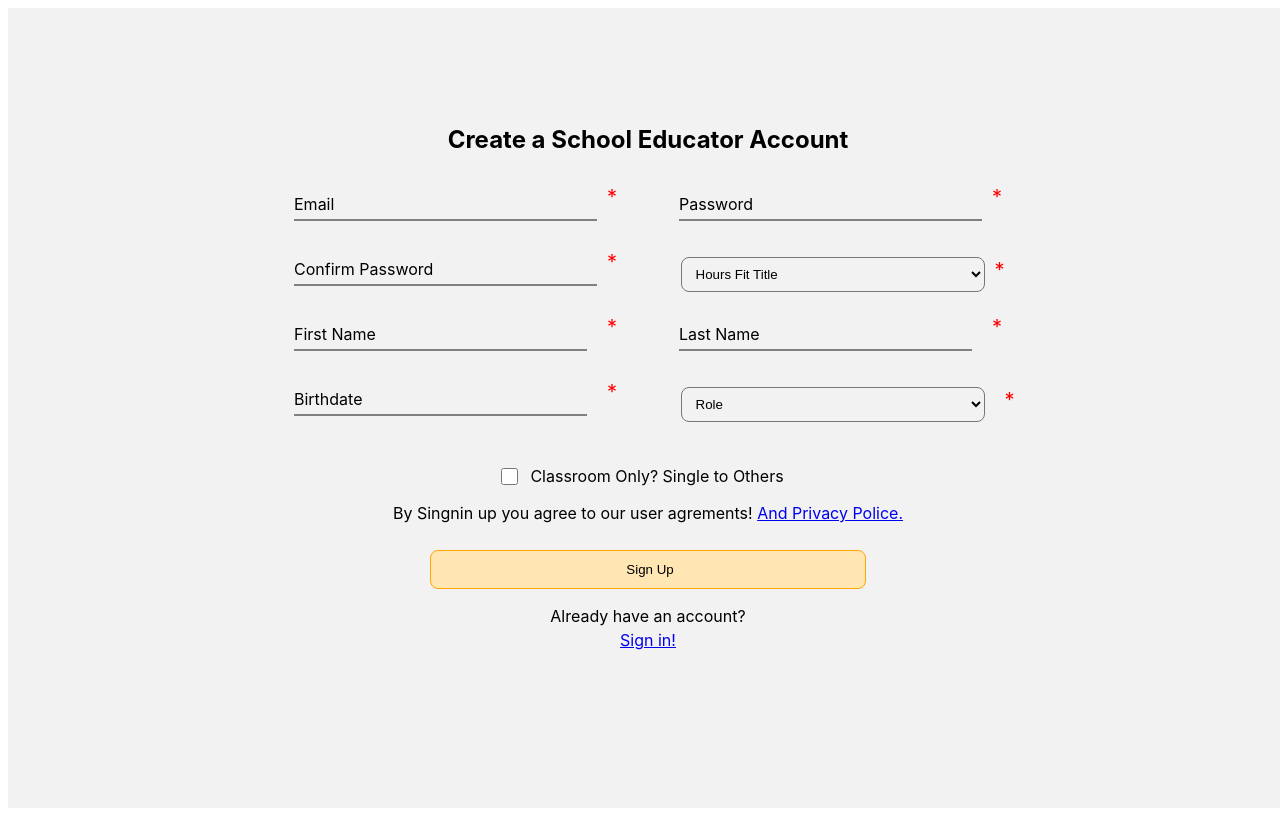
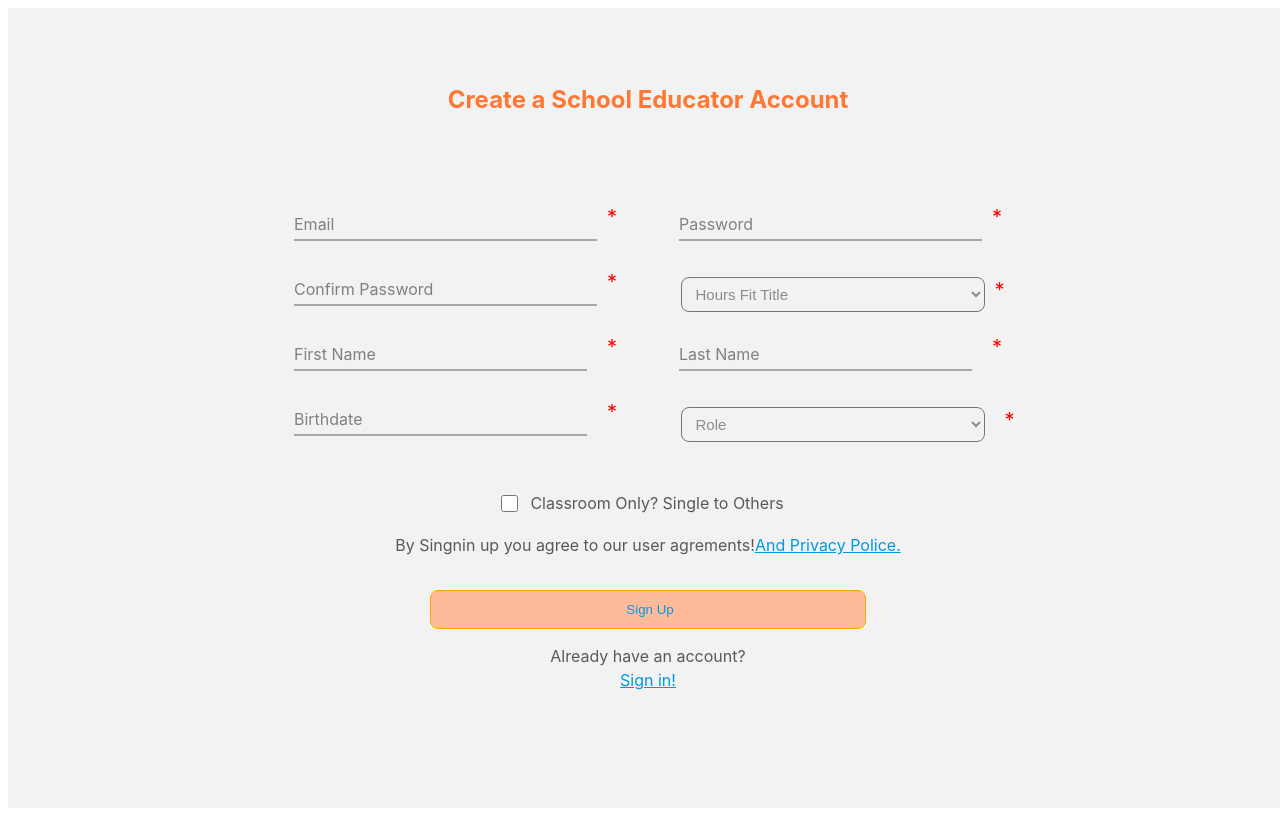
Before and after one commit to GustavoFSProg/test-cg-laytout, a React (Vite) app: page / in a window 1280 px wide. Built offline with nearby package versions, Linux system fonts and the light colour scheme.

Commit message:
terminando

```diff
--- a/src/Grid.tsx
+++ b/src/Grid.tsx
@@ -84,13 +84,14 @@ function Grid() {
         </ClassRoomContainer>
       </GridContainer>
 
-      <Text>By Singnin up you agree to our user agrements! <a href="#">
+      <Text>By Singnin up you agree to our user agrements!
+        <a href="#" style={{color: '#0099e6'}}>
         And Privacy Police.
       </a>
       </Text>
       <Button type="button" onClick={() => alert("Clicado!!")}>Sign Up</Button>
-      <span style={{ marginTop: '15px' }}>Already have an account?</span>
-      <a href="#">Sign in!</a>
+      <span style={{ marginTop: '15px', color: '#595959' }}>Already have an account?</span>
+      <a href="#" style={{color: '#0099e6'}}>Sign in!</a>
       <br />
       <br />
       <br />
--- a/src/styled.grid.ts
+++ b/src/styled.grid.ts
@@ -39,13 +39,15 @@ export const GridContainer = styled.div`
 export const ComboBox = styled.select`
   display: flex;
   width: 19rem;
-
+  color: #8c8c8c;
   height: 2.2rem;
   border-radius: 8px;
   padding-left: 10px;
   margin-top: 10px;
   background: #f2f2f2;
   margin-left: 40px;
+  font-size: 15px;
+
 
   @media screen and (max-width: 500px) {
     margin-bottom: 5px;
@@ -60,8 +62,9 @@ export const ComboBox = styled.select`
 `
 
 export const Text = styled.div`
-  margin-top: 13px;
-  margin-bottom: 10px;
+  margin-top: 18px;
+  margin-bottom: 18px;
+  color: #595959;
 
   @media screen and (max-width: 650px) {
     margin-top: 30px;
@@ -72,6 +75,8 @@ export const Text = styled.div`
 
 export const H2 = styled.h2`
   margin-top: 60px;
+  margin-bottom: 80px;
+  color: #ff7733;
 
   @media screen and (max-width: 650px) {
     font-size: 16px;
@@ -82,7 +87,7 @@ export const H2 = styled.h2`
 
 export const Input = styled.input`
   border: 0;
-  border-bottom: 2px solid gray;
+  border-bottom: 2px solid #a6a6a6;
   outline: none;
   /* min-width: 180px; */
   font-size: 15px;
@@ -91,6 +96,7 @@ export const Input = styled.input`
   -moz-transition: all 0.3s ease-out;
   -webkit-appearance: none;
   border-radius: 0;
+ color: #808080;
 
   display: flex;
   width: 28rem;
@@ -155,6 +161,7 @@ export const Label = styled.label`
   left: 0;
   margin-top: 20px;
   font-size: 16px;
+  color: #808080;
 
   transition: all 0.3s ease-out;
   -webkit-transition: all 0.3s ease-out;
@@ -187,13 +194,15 @@ export const Button = styled.button`
   border-radius: 8px;
   padding-left: 10px;
   margin-top: 15px;
-  background: #ffe6b3;
+  background: #ffbb99;
+    color: #0099e6;
+
   border: 1px solid orange;
   transition: ease 0.6s;
   cursor: pointer;
 
   :hover{
-    background: gray;
+    background:#ff7733;
     color: green;
   }
 
@@ -204,11 +213,12 @@ export const Button = styled.button`
 
 export const ClassRoomContainer = styled.div`
   display: flex;
-  margin-top: 32px;
+  margin-top: 39px;
   margin-left: 370px;
   align-items: center;
   justify-content: center;
   width: 500px;
+  color: #595959;
 
   @media screen and (max-width: 650px) {
     width: 250px;
```
